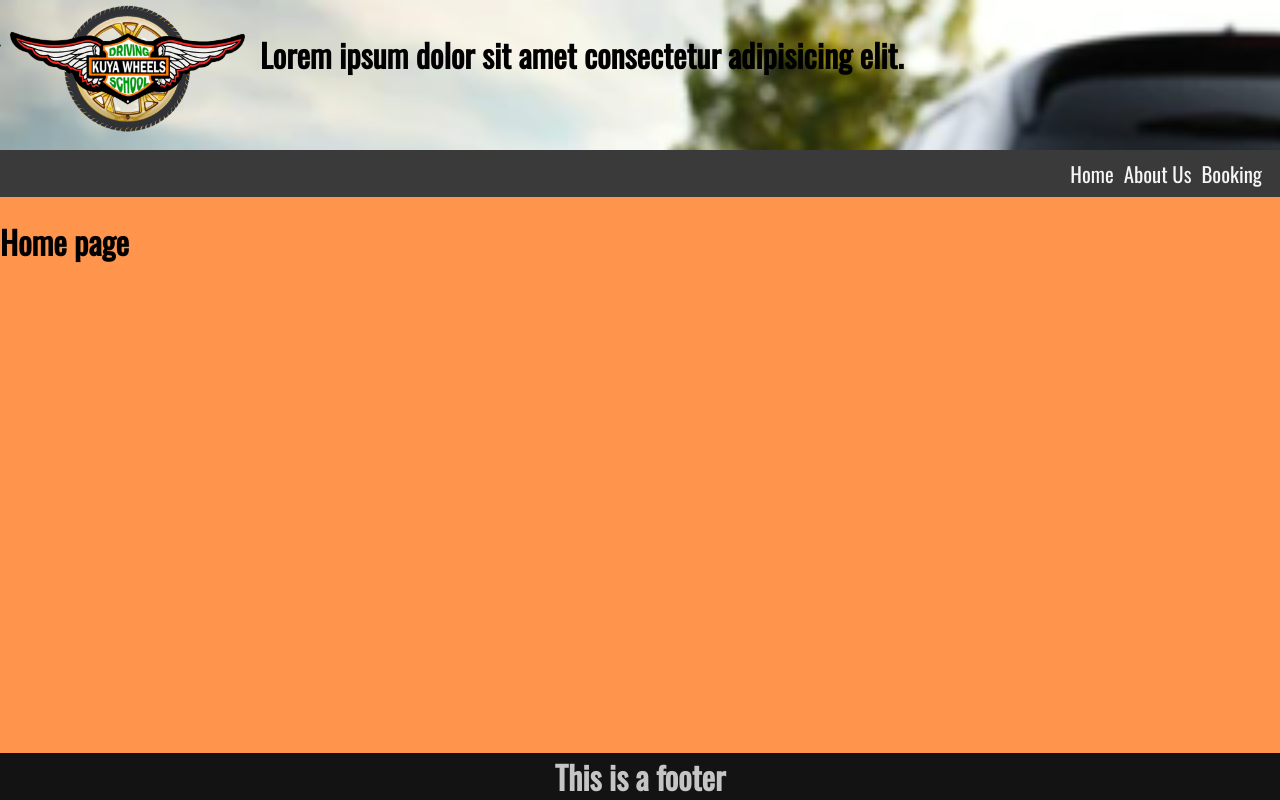
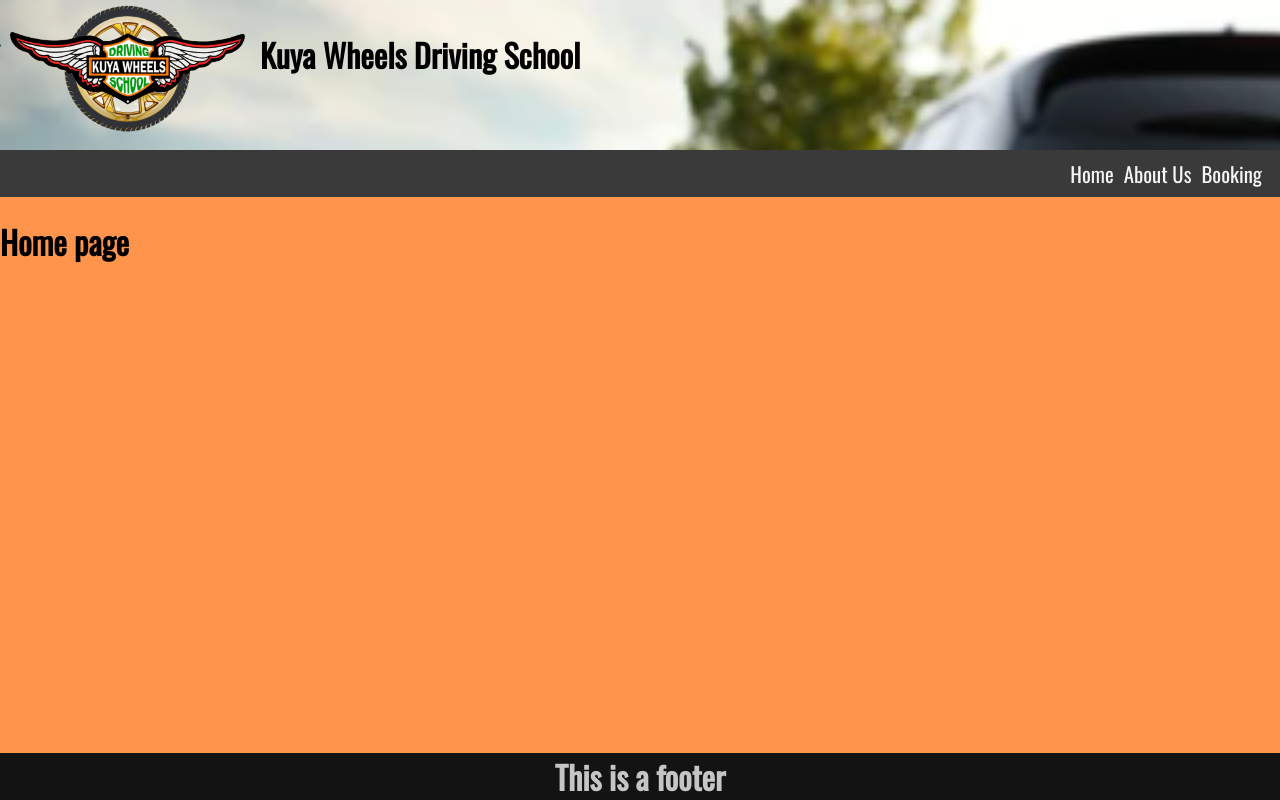
Before and after one commit to dongumayagay/kuya-wheels, a SvelteKit app: page / in a window 1280 px wide. Built offline with nearby package versions, Linux system fonts and the light colour scheme.

Commit message:
change the dummy text into kuya wheels

```diff
--- a/src/routes/Header.svelte
+++ b/src/routes/Header.svelte
@@ -1,6 +1,6 @@
 <div>
     <img src="/KWDSicon.png" alt="Kuya Wheels Driving School Icon" id="logo">
-    <h1>Lorem ipsum dolor sit amet consectetur adipisicing elit. </h1>
+    <h1>Kuya Wheels Driving School</h1>
 </div>
 
 <style>
```
